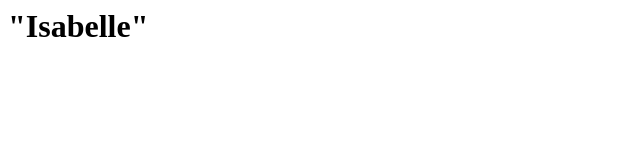
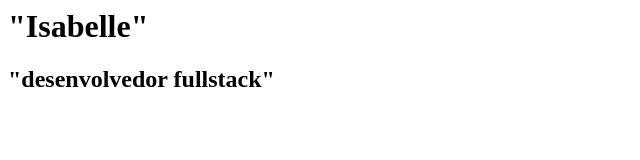
Before and after one commit to IDCVERSE/aula-git, a plain HTML site: page index.html in a window 1280 px wide. Shown: the whole page, without its empty margins (0-640 px from the left). Drawn offline with Linux system fonts and the light colour scheme.

Commit message:
Adicionando subtitulo no index.html

```diff
--- a/index.html
+++ b/index.html
@@ -1 +1,2 @@
 <h1>"Isabelle"</h1>
+<h2>"desenvolvedor fullstack"</h2>
```
